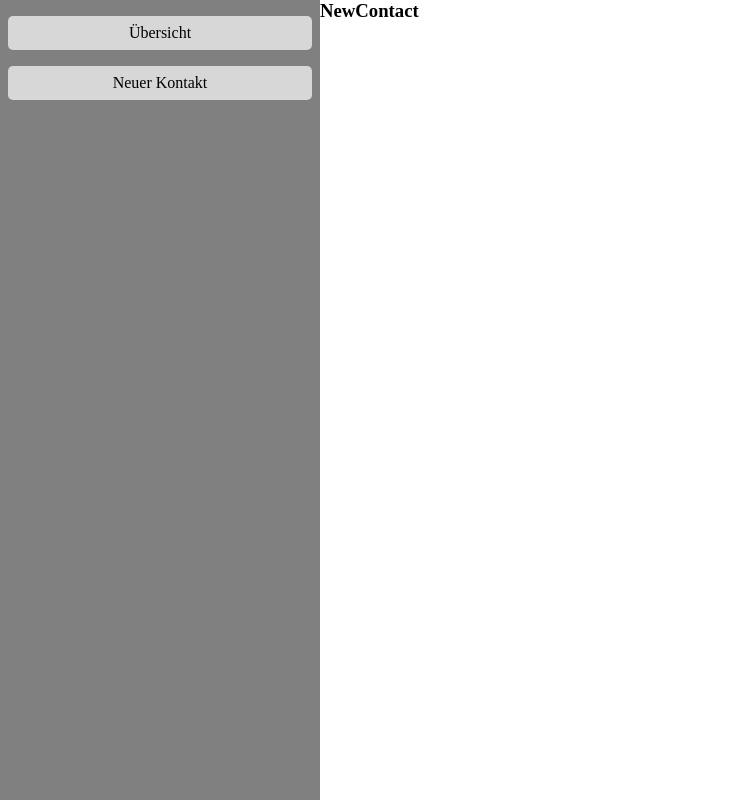
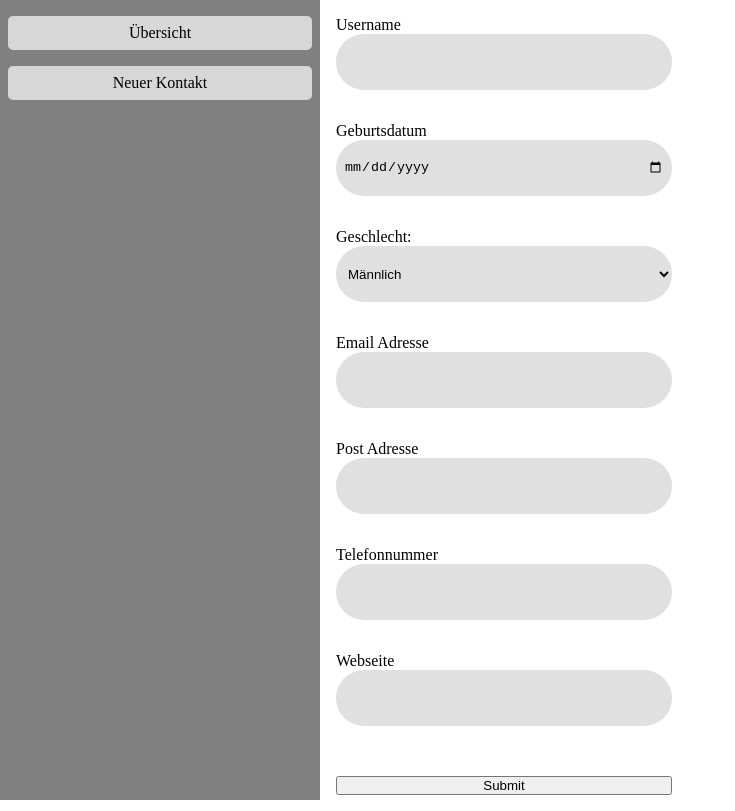
Before and after one commit to vitalischumarov/ContactManager, a React (Vite) app: page /newContact in a window 1280 px wide. Shown: the whole page, without its empty margins (0-735 px from the left). Built offline with nearby package versions, Linux system fonts and the light colour scheme.

Commit message:
form style almost done

```diff
--- a/src/components/Contact.scss
+++ b/src/components/Contact.scss
@@ -46,5 +46,5 @@
 }
 
 .detailText {
-  color: red;
+  padding-bottom: 0.5rem;
 }
--- a/src/components/Contact.tsx
+++ b/src/components/Contact.tsx
@@ -13,14 +13,14 @@ export default function Contact() {
             </div>
             <div className="details__contact">
               <div className="leftDetails">
-                <span>01.03.1988</span>
-                <span>Male</span>
-                <span>test@gmail.com</span>
+                <span className="detailText">01.03.1988</span>
+                <span className="detailText">Male</span>
+                <span className="detailText">test@gmail.com</span>
               </div>
               <div className="rightDetails">
-                <span>Musterstrasse 12</span>
-                <span>123456789</span>
-                <span>vitali-schumarov.ch</span>
+                <span className="detailText">Musterstrasse 12</span>
+                <span className="detailText">123456789</span>
+                <span className="detailText">vitali-schumarov.ch</span>
               </div>
             </div>
           </div>
--- /dev/null
+++ b/src/components/NewContact.scss
@@ -0,0 +1,32 @@
+.NewContact {
+  padding: 1rem;
+  display: flex;
+  flex-direction: column;
+
+  .input {
+    height: 2.5rem;
+    width: 20rem;
+    border-radius: 10rem;
+    margin-bottom: 2rem;
+    background-color: rgb(224 224 224);
+    border-color: white;
+    border: none;
+    padding: 0.5rem;
+  }
+}
+
+select {
+  height: 3.5rem;
+  width: 21rem;
+  border-radius: 10rem;
+  margin-bottom: 2rem;
+  background-color: rgb(224 224 224);
+  border-color: white;
+  border: none;
+  padding: 0.5rem;
+}
+
+option {
+}
+
+// Custom arrow s
--- a/src/components/NewContact.tsx
+++ b/src/components/NewContact.tsx
@@ -1,3 +1,27 @@
+import "./NewContact.scss";
+
 export default function NewContact() {
-  return <h3>NewContact</h3>;
+  return (
+    <div className="NewContact">
+      <label>Username</label>
+      <input type="text" name="" id="" className="input" />
+      <label>Geburtsdatum</label>
+      <input type="date" name="" id="" className="input" />
+      <label htmlFor={"geschlecht"}>Geschlecht:</label>
+      <select name="geschlecht" id="geschlecht">
+        <option value={"männlich"}>Männlich</option>
+        <option value={"weiblich"}>Weiblich</option>
+      </select>
+      <label>Email Adresse</label>
+      <input type="email" name="" id="" className="input" />
+      <label>Post Adresse</label>
+      <input type="text" name="" id="" className="input" />
+      <label>Telefonnummer</label>
+      <input type="text" name="" id="" className="input" />
+      <label>Webseite</label>
+      <input type="text" name="" id="" className="input" />
+      <br />
+      <button>Submit</button>
+    </div>
+  );
 }
```
